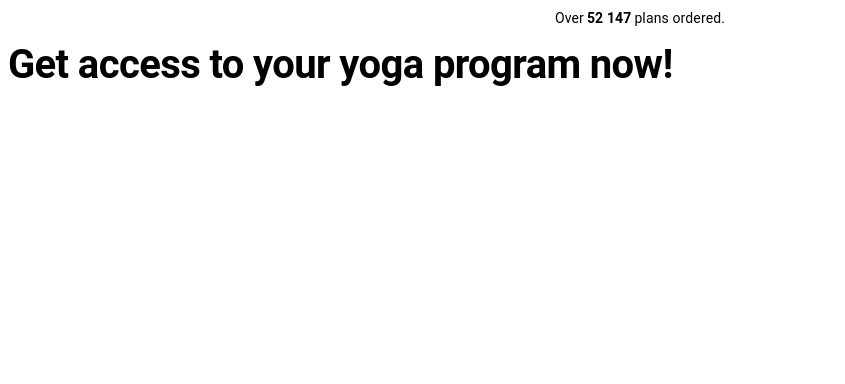
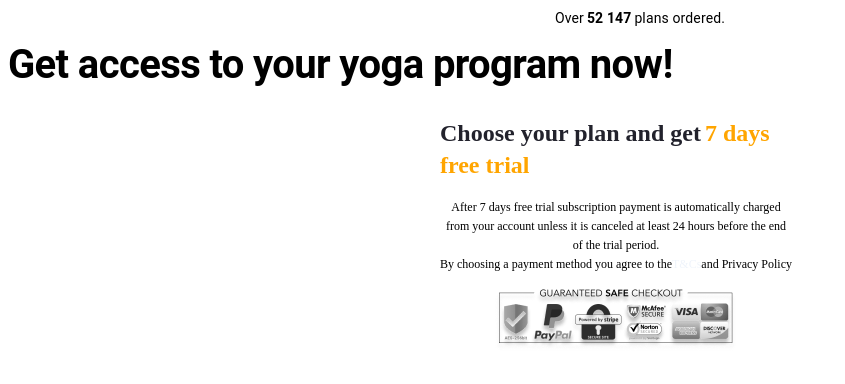
Before and after one commit to styylz/KiloHealth-positive-yoga-, a React (Create React App) app in the folder client/: page / in a window 1280 px wide. Shown: the top 384 px of the page, without its empty margins (0-845 px from the left). Built offline with nearby package versions, Linux system fonts and the light colour scheme.

Commit message:
feat: created discount layout

```diff
--- /dev/null
+++ b/client/src/components/layout/discount-area/Discount.jsx
@@ -0,0 +1,105 @@
+import React from 'react';
+import { Box, Typography } from '@mui/material';
+import CompaniesLogos from '../../../assets/companies-logos.png';
+import * as S from './Discount.styles';
+
+// TODO: get colors from theme
+const DiscountLayout = ({ children }) => (
+  <Box sx={{
+    marginBottom: '48px',
+    width: '352px',
+  }}
+  >
+    <Box sx={{
+      mb: '16px',
+    }}
+    >
+      <S.Heading
+        variant="h3"
+        sx={{
+          fontSize: {
+            xs: '20px',
+            lg: '24px',
+          },
+          lineHeight: {
+            xs: '28px',
+            lg: '32px',
+          },
+        }}
+      >
+        Choose your plan and get
+        <Typography
+          variant="span"
+          sx={{
+            ml: '4px',
+            color: 'orange',
+          }}
+        >
+          7 days free trial
+        </Typography>
+      </S.Heading>
+    </Box>
+    <Box sx={{
+      mb: 2,
+    }}
+    >
+      {children}
+    </Box>
+    <Box className="plans-container__information">
+      <Box sx={{
+        textAlign: 'center',
+      }}
+      >
+        <Typography
+          variant="p"
+          sx={{
+            fontStyle: 'normal',
+            fontWeight: '400',
+            fontSize: '12px',
+            lineHeight: '18px',
+          }}
+        >
+          After 7 days free trial subscription payment is automatically charged
+          from your account unless it is canceled at least 24 hours before
+          the end of the trial period.
+        </Typography>
+      </Box>
+      <Box sx={{
+        textAlign: 'center',
+        mb: 2,
+      }}
+      >
+        <Typography
+          variant="p"
+          sx={{
+          // TODO: change font family
+          // fontFamily: 'SF Pro Text';
+            fontStyle: 'normal',
+            fontWeight: '400',
+            fontSize: '12px',
+            lineHeight: '18px',
+          // #eff4fb
+          }}
+        >
+          By choosing a payment method you agree to the
+          <Typography
+            variant="span"
+            sx={{
+            // TODO: get right color
+              color: '#eff4fb',
+            }}
+          >
+            T&Cs
+          </Typography>
+          and Privacy Policy
+        </Typography>
+      </Box>
+      <Box>
+        <img alt="companies-logos" src={CompaniesLogos} />
+      </Box>
+    </Box>
+
+  </Box>
+);
+
+export default DiscountLayout;
--- /dev/null
+++ b/client/src/components/layout/discount-area/Discount.styles.js
@@ -0,0 +1,19 @@
+import { styled, Typography } from '@mui/material';
+
+export const STypography = styled(Typography)({
+  fontSize: '15px',
+  fontWeight: '600',
+  lineHeight: '20px',
+  // TODO: create another font
+  fontFamily: 'SF-PRO-DISPLAY-REGULAR',
+  fontStyle: 'normal',
+});
+
+export const Heading = styled(Typography)({
+  fontSize: '20px',
+  fontWeight: '700',
+  lineHeight: '28px',
+  fontFamily: 'SF-PRO-DISPLAY-REGULAR',
+  fontStyle: 'normal',
+  color: '#22222C',
+});
--- a/client/src/views/Home/HomePage/HomePage.jsx
+++ b/client/src/views/Home/HomePage/HomePage.jsx
@@ -1,5 +1,6 @@
-import { Box } from '@mui/material';
+import { Box, Grid } from '@mui/material';
 import React from 'react';
+import Discount from '../../../components/layout/discount-area/Discount';
 import Title from '../../../components/Title/Title';
 
 const HomePage = () => (
@@ -7,6 +8,19 @@ const HomePage = () => (
     <Box>
       <Title />
     </Box>
+
+    <Grid
+      container
+      direction="row"
+      alignItems="flex-start"
+      justifyContent="center"
+      spacing={4}
+    >
+      <Grid item xs={12} lg={4}>
+        <Discount />
+      </Grid>
+
+    </Grid>
   </main>
 );
 
```
Also changed, not shown: client/src/assets/companies-logos.png (added).
